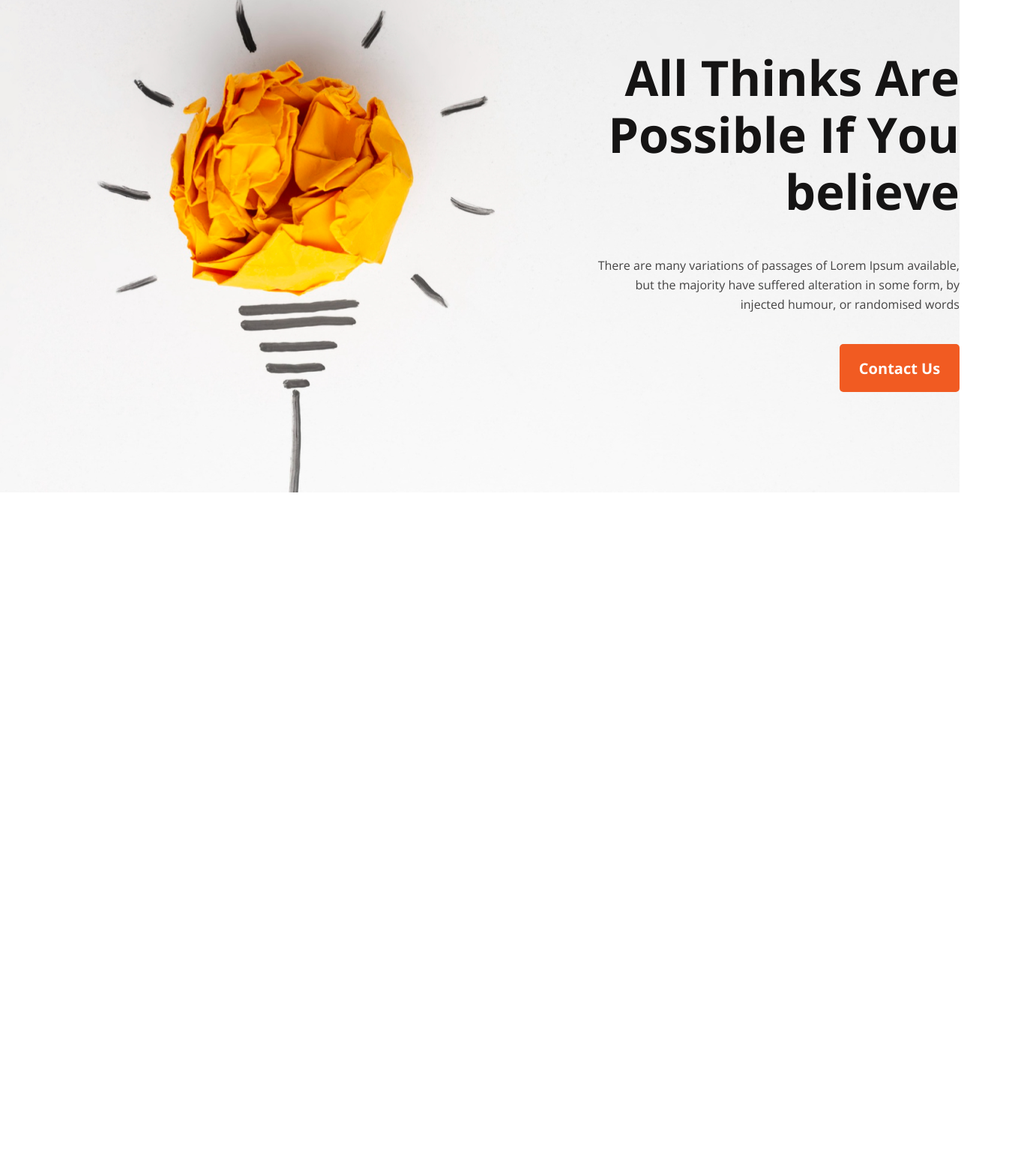
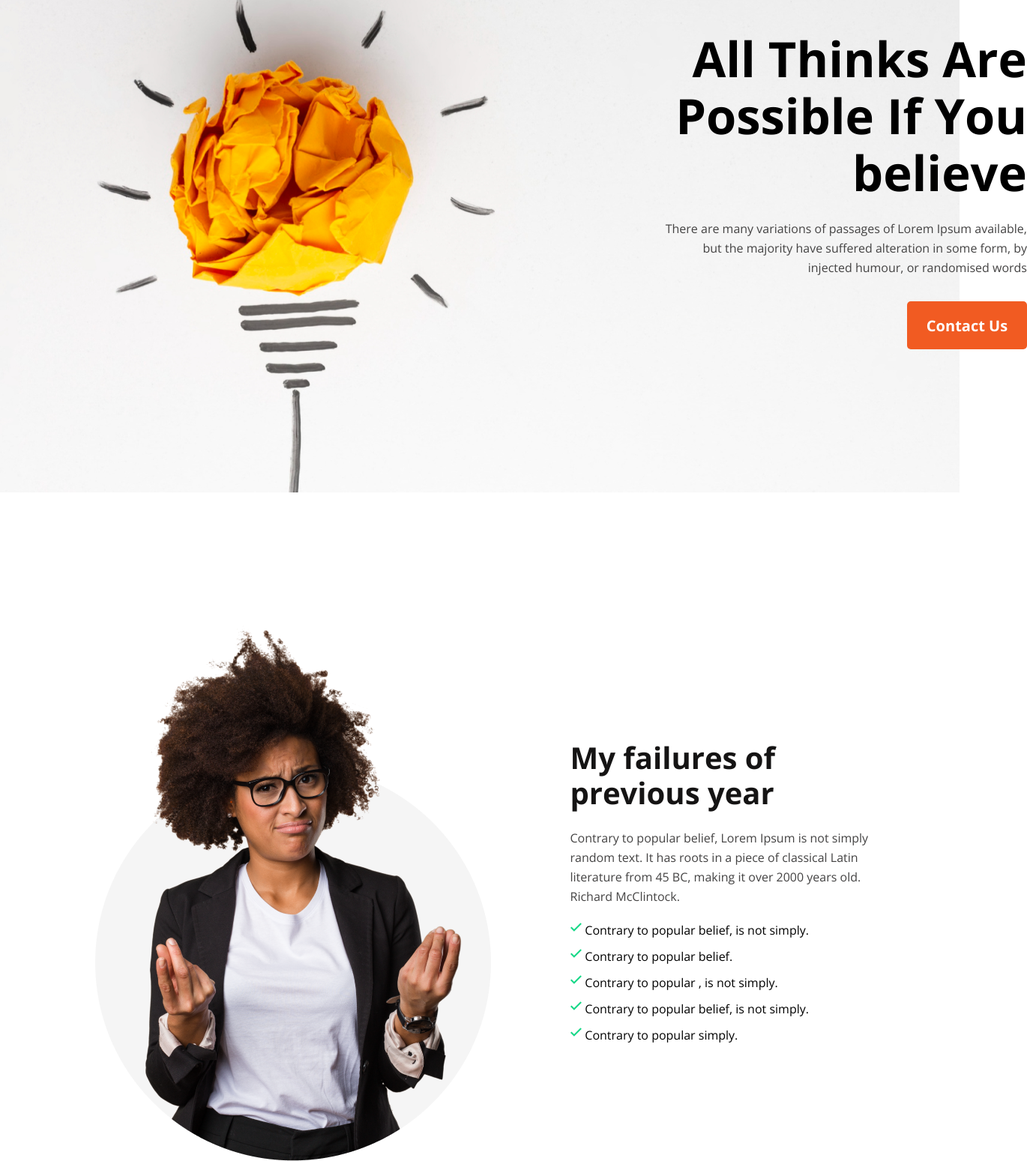
Before and after one commit to WakilMahmud/assignment-new-year-new-me, a plain HTML site: page index.html in a window 1280 px wide. Shown: the part 151-1700 px from the top of the page at 75% size, 1370 px wide, since content can reach past the window. Before the commit the page ends 808 px from the top, so only its background shows below. Drawn offline with nearby package versions, Linux system fonts and the light colour scheme; a web font is replaced by a local one.

Commit message:
Banner + Failure section

```diff
--- a/index.html
+++ b/index.html
@@ -5,24 +5,48 @@
 		<meta http-equiv="X-UA-Compatible" content="IE=edge" />
 		<meta name="viewport" content="width=device-width, initial-scale=1.0" />
 		<title>new-year-new-me</title>
+
 		<link rel="preconnect" href="https://fonts.googleapis.com" />
 		<link rel="preconnect" href="https://fonts.gstatic.com" crossorigin />
 		<link href="https://fonts.googleapis.com/css2?family=East+Sea+Dokdo&family=Open+Sans:wght@400;700&display=swap" rel="stylesheet" />
+
 		<link rel="stylesheet" href="style.css" />
+		<!-- <script src="https://kit.fontawesome.com/7d711337f7.js" crossorigin="anonymous"></script> -->
+		<link href="https://unpkg.com/boxicons@2.1.4/css/boxicons.min.css" rel="stylesheet" />
 	</head>
 	<body>
 		<header>
 			<div class="banner">
-				<h1 class="banner-title">All Thinks Are Possible If You believe</h1>
-				<p class="banner-description">
+				<div class="banner-title">All Thinks Are Possible If You believe</div>
+				<div class="banner-description">
 					There are many variations of passages of Lorem Ipsum available, but the majority have suffered alteration in some form, by injected humour,
 					or randomised words
-				</p>
-				<button class="btn-primary">Contact Us</button>
+				</div>
+				<button class="contact-btn">Contact Us</button>
 			</div>
 		</header>
 
-		<main></main>
+		<main>
+			<section class="failure">
+				<div class="failure-img"><img src="./images/person.png" alt="" /></div>
+				<div class="failure-div">
+					<div class="failure-title">My failures of previous year</div>
+					<div class="failure-description">
+						Contrary to popular belief, Lorem Ipsum is not simply random text. It has roots in a piece of classical Latin literature from 45 BC,
+						making it over 2000 years old. Richard McClintock.
+					</div>
+					<div class="failure-list">
+						<ul>
+							<li><i class="bx bx-check bx-sm list-icon"></i>Contrary to popular belief, is not simply.</li>
+							<li><i class="bx bx-check bx-sm list-icon"></i>Contrary to popular belief.</li>
+							<li><i class="bx bx-check bx-sm list-icon"></i>Contrary to popular , is not simply.</li>
+							<li><i class="bx bx-check bx-sm list-icon"></i>Contrary to popular belief, is not simply.</li>
+							<li><i class="bx bx-check bx-sm list-icon"></i>Contrary to popular simply.</li>
+						</ul>
+					</div>
+				</div>
+			</section>
+		</main>
 
 		<footer></footer>
 	</body>
--- a/style.css
+++ b/style.css
@@ -3,52 +3,129 @@
 	font-family: "Open Sans", sans-serif;
 }
 
+/************************************************** banner section ***********************************/
 header {
 	width: 100%;
 	height: 808px;
-	background: url("images/banner/banner1.png");
+	background: url("./images/banner/banner1.png");
+	display: flex;
+	align-items: center;
+	justify-content: center;
+	/* border: 2px solid red; */
 	position: relative;
 }
 
+.banner {
+	/* border: 2px solid green; */
+	display: flex;
+	flex-direction: column;
+	align-items: flex-end;
+	position: absolute;
+	left: 845px;
+}
+
 .banner-title {
-	position: absolute;
+	width: 525px;
 	height: 228px;
-	width: 525px;
-	right: 0;
-	top: 216px;
-	color: #151414;
 	font-size: 65px;
 	font-weight: 700;
 	line-height: 76px;
 	text-align: right;
+	/* border: 2px solid gray; */
 }
+
 .banner-description {
+	width: 494px;
 	height: 78px;
-	width: 494px;
-	right: 0px;
-	top: 468px;
 	font-size: 16px;
 	font-weight: 400;
 	line-height: 26px;
 	text-align: right;
 	color: #444343;
 	margin-top: 24px;
-	position: absolute;
+	/* border: 2px solid gray; */
 }
 
-.banner button {
+.contact-btn {
+	margin-top: 32px;
+	width: 160px;
 	height: 64px;
-	width: 160px;
-	right: 0;
-	top: 578px;
+	border: none;
 	border-radius: 5px;
-	margin-top: 32px;
-	color: white;
-	position: absolute;
-	border: none;
 	font-size: 20px;
 	font-weight: 600;
+	color: #ffffff;
+	background: #f15b22;
+	/* border: 2px solid gray; */
 }
-.btn-primary {
-	background-color: #f15b22;
+
+/********************************************* failure section ***********************************/
+.failure {
+	width: 100%;
+	height: 800px;
+	display: flex;
+	justify-content: center;
+	align-items: center;
+	margin-top: 130px;
+	/* border: 2px solid red; */
 }
+
+.failure-div {
+	height: 400px;
+	width: 416px;
+	/* border: 2px solid green; */
+}
+
+.failure-img {
+	width: 570px;
+	height: 725px;
+	margin-right: 87px;
+	/* border: 2px solid indigo; */
+}
+.failure-title {
+	width: 288px;
+	height: 94px;
+
+	font-weight: 700;
+	font-size: 40px;
+	line-height: 47px;
+
+	color: #151414;
+	margin-bottom: 24px;
+	/* border: 2px solid gray; */
+}
+
+.failure-description {
+	margin-top: 24px;
+	width: 416px;
+	height: 104px;
+
+	font-weight: 400;
+	font-size: 16px;
+	line-height: 26px;
+
+	color: #444343;
+	margin-bottom: 16px;
+	/* border: 2px solid gray; */
+}
+
+.failure-list {
+	margin-top: 16px;
+	width: 349px;
+	height: 162px;
+	/* border: 2px solid gray; */
+}
+.failure-list ul {
+	list-style: none;
+	/* border: 2px solid rgb(33, 218, 33); */
+}
+.failure-list ul li {
+	width: max-content;
+	margin-bottom: 8px;
+	margin-left: -45px;
+	/* border: 2px solid rgb(110, 106, 106); */
+}
+
+.list-icon {
+	color: #16d887;
+}
```
